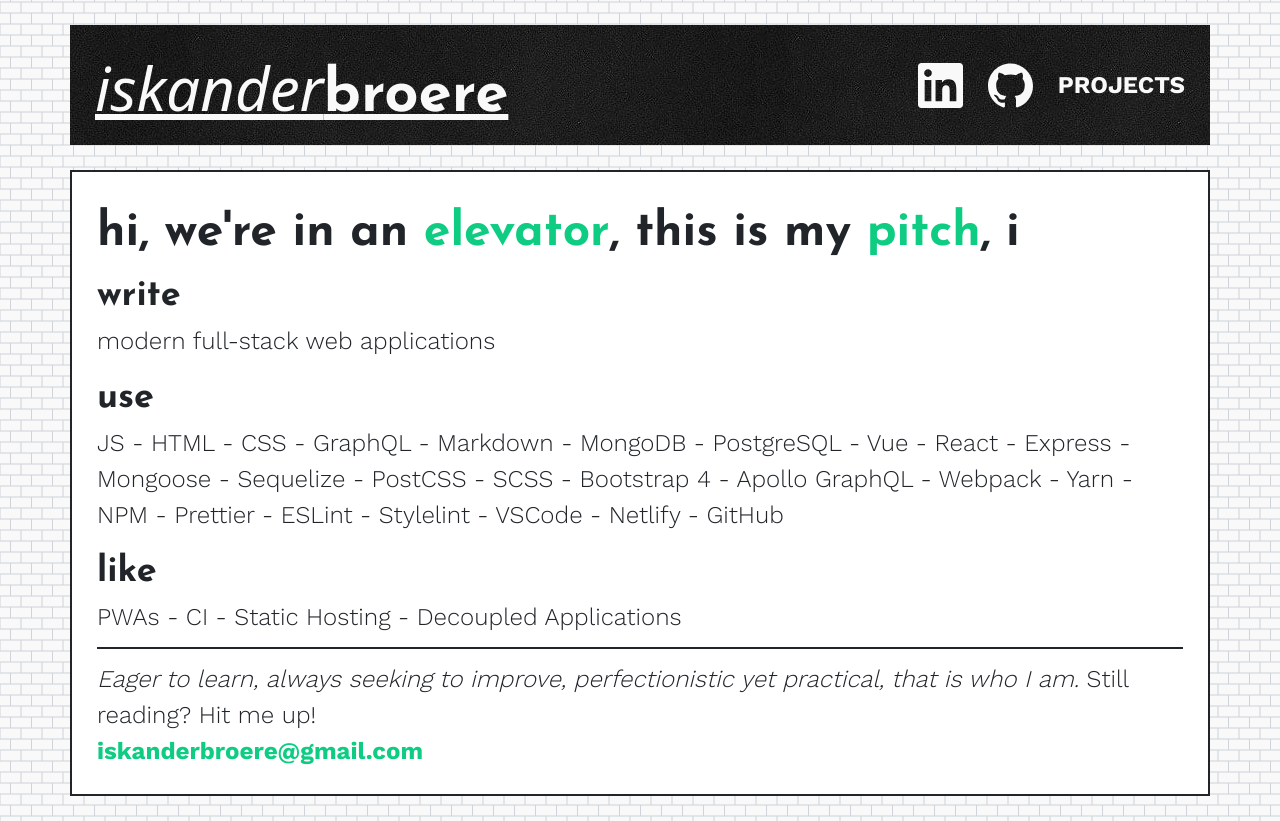
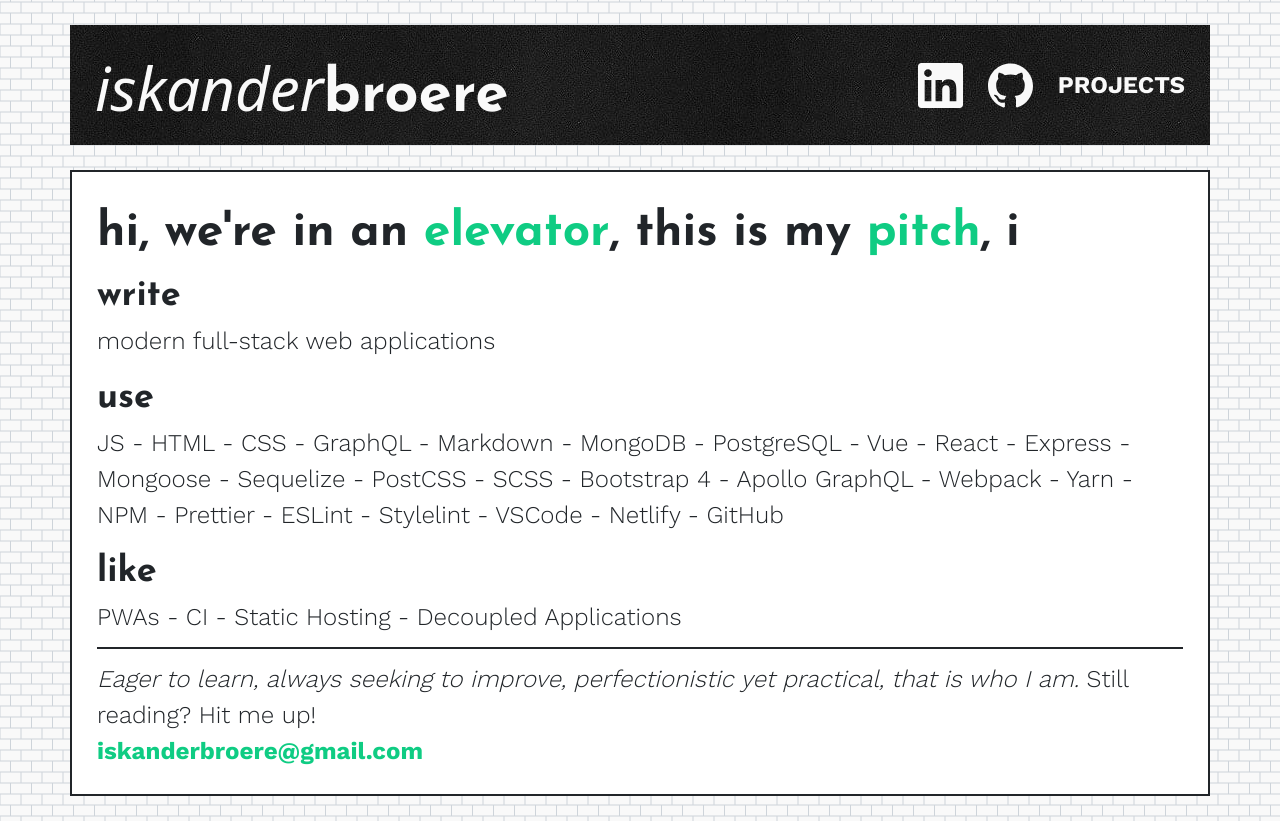
Before and after one commit to iskanderbroere/iskanderbroere, a Nuxt app: page / in a window 1280 px wide. In both pictures the pointer is over the link "iskanderbroere". Built offline with nearby package versions, Linux system fonts and the light colour scheme; a web font is replaced by a local one.

Commit message:
no hover on title

```diff
--- a/assets/css/main.css
+++ b/assets/css/main.css
@@ -147,6 +147,9 @@ nav {
     margin-bottom: -0.6rem;
   }
 }
+nav h1 a:hover {
+  text-decoration: none;
+}
 .icons a svg, .icons-sm a svg {
   display: flex;
   fill: #f9f9f9;
```
